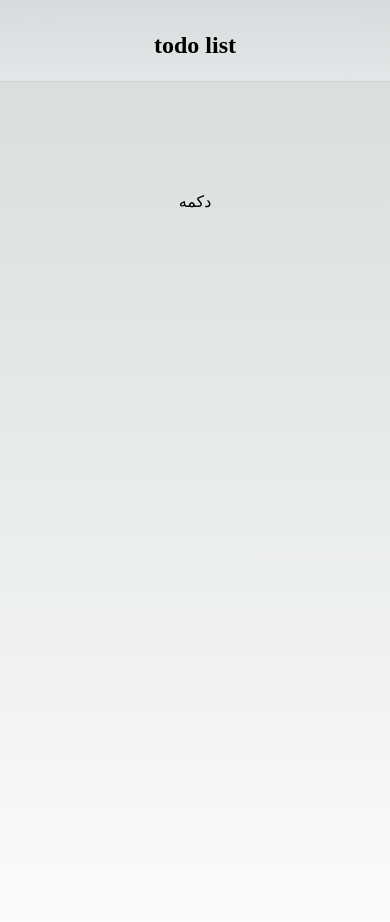
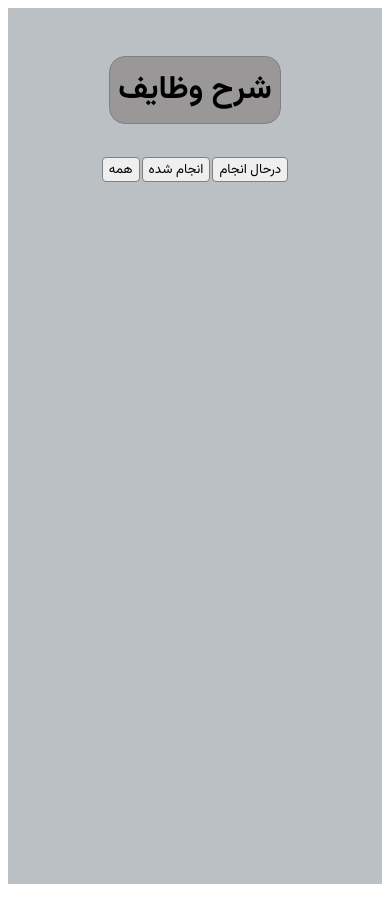
Before and after one commit to sarvinrz/todo-list-nextjs, a Next.js app in the folder todo-list/: page / in a window 390 px wide. Shown: the top 922 px of the page. After the commit the page ends 892 px from the top, so only its background shows below. Built offline with nearby package versions, Linux system fonts and the light colour scheme.

Commit message:
feat(dev): add mainlayout & add buttons styling

```diff
--- a/todo-list/src/components/FilterButtons/index.tsx
+++ b/todo-list/src/components/FilterButtons/index.tsx
@@ -1,13 +1,15 @@
 import React from 'react';
-import styles from '@/styles/Home.module.css';
+import styles from '@/styles/FilterButtons.module.css';
 import { useTranslation } from 'react-i18next';
 
 const FilterButtons = function () {
   const { t } = useTranslation();
   return (
-    <main className={`${styles.main}`}>
-      <div className='filter-buttons'>{t('button')}</div>
-    </main>
+    <div className={styles.mainButton}>
+      <button>{t('All')}</button>
+      <button>{t('Completed')}</button>
+      <button>{t('Active')}</button>
+    </div>
   );
 };
 
--- a/todo-list/src/layouts/MainLayout.tsx
+++ b/todo-list/src/layouts/MainLayout.tsx
@@ -1,19 +1,21 @@
 import React from 'react';
 import styles from '@/styles/Home.module.css';
 import FilterButtons from '@/components/FilterButtons';
+import { useTranslation } from 'react-i18next';
 
 interface MainLayoutProps {
   children: React.ReactNode;
 }
 
 const MainLayout: React.FC<MainLayoutProps> = function ({ children }) {
+  const { t } = useTranslation();
   return (
     <>
-      <main className={`${styles.main}`}>
-        <div className={styles.description}>
-          <p>todo list</p>
+      <main className={styles.main}>
+        <div className={styles.layout}>
+          <p>{t('to-do list')}</p>
+          <FilterButtons />
         </div>
-        <FilterButtons />
       </main>
     </>
   );
--- a/todo-list/src/locales/fa.json
+++ b/todo-list/src/locales/fa.json
@@ -1 +1,7 @@
-{ "button": "دکمه" }
+{
+  "Button": "دکمه",
+  "to-do list": "شرح وظایف",
+  "All": "همه",
+  "Active": "درحال انجام",
+  "Completed": "انجام شده"
+}
--- a/todo-list/src/styles/Filter-Buttons.module.css
+++ /dev/null
@@ -1,6 +0,0 @@
-.main-button button {
-  display: flex;
-  flex-direction: column;
-  justify-content: center;
-  align-items: center;
-}
--- /dev/null
+++ b/todo-list/src/styles/FilterButtons.module.css
@@ -0,0 +1,16 @@
+.mainButton {
+  display: flex;
+  flex-direction: row;
+  justify-content: space-between;
+  align-items: center;
+}
+
+.mainButton button {
+  display: flex;
+  flex-direction: row;
+  justify-content: center;
+  margin: 1px;
+  border: 1px solid gray;
+  border-radius: 4px;
+  font-family: 'Vazirmatn';
+}
--- a/todo-list/src/styles/Home.module.css
+++ b/todo-list/src/styles/Home.module.css
@@ -1,231 +1,25 @@
 .main {
+  justify-content: center;
+  align-items: center;
+  background-color: rgb(187, 192, 197);
+  color: rgb(68, 50, 50);
+  font-family: 'Vazirmatn';
+}
+
+.layout {
   display: flex;
   flex-direction: column;
-  justify-content: space-between;
   align-items: center;
-  padding: 6rem;
+  padding: 16px;
   min-height: 100vh;
 }
 
-.description {
-  display: inherit;
-  justify-content: center;
-  align-items: center;
-  font-size: 0.85rem;
-  max-width: var(--max-width);
-  width: 100%;
-  z-index: 2;
-  font-family: var(--font-mono);
+.layout p {
+  background-color: rgb(153, 151, 151);
+  padding: 8px;
+  color: black;
+  font-size: 32px;
+  border: 1px solid gray;
+  border-radius: 16px;
+  font-weight: bold;
 }
-
-.description a {
-  display: flex;
-  justify-content: center;
-  align-items: center;
-  gap: 0.5rem;
-}
-
-.description p {
-  position: relative;
-  margin: 0;
-  padding: 1rem;
-  background-color: rgba(var(--callout-rgb), 0.5);
-  border: 1px solid rgba(var(--callout-border-rgb), 0.3);
-  border-radius: var(--border-radius);
-  font-weight: bolder;
-  font-size: x-large;
-}
-
-.code {
-  font-weight: 700;
-  font-family: var(--font-mono);
-}
-
-.grid {
-  display: grid;
-  grid-template-columns: repeat(4, minmax(25%, auto));
-  max-width: 100%;
-  width: var(--max-width);
-}
-
-.card {
-  padding: 1rem 1.2rem;
-  border-radius: var(--border-radius);
-  background: rgba(var(--card-rgb), 0);
-  border: 1px solid rgba(var(--card-border-rgb), 0);
-  transition: background 200ms, border 200ms;
-}
-
-.card span {
-  display: inline-block;
-  transition: transform 200ms;
-}
-
-.card h2 {
-  font-weight: 600;
-  margin-bottom: 0.7rem;
-}
-
-.card p {
-  margin: 0;
-  opacity: 0.6;
-  font-size: 0.9rem;
-  line-height: 1.5;
-  max-width: 30ch;
-}
-
-.center {
-  display: flex;
-  justify-content: center;
-  align-items: center;
-  position: relative;
-  padding: 4rem 0;
-}
-
-.center::before {
-  background: var(--secondary-glow);
-  border-radius: 50%;
-  width: 480px;
-  height: 360px;
-  margin-left: -400px;
-}
-
-.center::after {
-  background: var(--primary-glow);
-  width: 240px;
-  height: 180px;
-  z-index: -1;
-}
-
-.center::before,
-.center::after {
-  content: '';
-  left: 50%;
-  position: absolute;
-  filter: blur(45px);
-  transform: translateZ(0);
-}
-
-.logo {
-  position: relative;
-}
-/* Enable hover only on non-touch devices */
-@media (hover: hover) and (pointer: fine) {
-  .card:hover {
-    background: rgba(var(--card-rgb), 0.1);
-    border: 1px solid rgba(var(--card-border-rgb), 0.15);
-  }
-
-  .card:hover span {
-    transform: translateX(4px);
-  }
-}
-
-@media (prefers-reduced-motion) {
-  .card:hover span {
-    transform: none;
-  }
-}
-
-/* Mobile */
-@media (max-width: 700px) {
-  .content {
-    padding: 4rem;
-  }
-
-  .grid {
-    grid-template-columns: 1fr;
-    margin-bottom: 120px;
-    max-width: 320px;
-    text-align: center;
-  }
-
-  .card {
-    padding: 1rem 2.5rem;
-  }
-
-  .card h2 {
-    margin-bottom: 0.5rem;
-  }
-
-  .center {
-    padding: 8rem 0 6rem;
-  }
-
-  .center::before {
-    transform: none;
-    height: 300px;
-  }
-
-  .description {
-    font-size: 0.8rem;
-  }
-
-  .description a {
-    padding: 1rem;
-  }
-
-  .description p,
-  .description div {
-    display: flex;
-    justify-content: center;
-    position: fixed;
-    width: 100%;
-  }
-
-  .description p {
-    align-items: center;
-    inset: 0 0 auto;
-    padding: 2rem 1rem 1.4rem;
-    border-radius: 0;
-    border: none;
-    border-bottom: 1px solid rgba(var(--callout-border-rgb), 0.25);
-    background: linear-gradient(
-      to bottom,
-      rgba(var(--background-start-rgb), 1),
-      rgba(var(--callout-rgb), 0.5)
-    );
-    background-clip: padding-box;
-    backdrop-filter: blur(24px);
-  }
-
-  .description div {
-    align-items: flex-end;
-    pointer-events: none;
-    inset: auto 0 0;
-    padding: 2rem;
-    height: 200px;
-    background: linear-gradient(
-      to bottom,
-      transparent 0%,
-      rgb(var(--background-end-rgb)) 40%
-    );
-    z-index: 1;
-  }
-}
-
-/* Tablet and Smaller Desktop */
-@media (min-width: 701px) and (max-width: 1120px) {
-  .grid {
-    grid-template-columns: repeat(2, 50%);
-  }
-}
-
-@media (prefers-color-scheme: dark) {
-  .vercelLogo {
-    filter: invert(1);
-  }
-
-  .logo {
-    filter: invert(1) drop-shadow(0 0 0.3rem #ffffff70);
-  }
-}
-
-@keyframes rotate {
-  from {
-    transform: rotate(360deg);
-  }
-  to {
-    transform: rotate(0deg);
-  }
-}
--- a/todo-list/src/styles/globals.css
+++ b/todo-list/src/styles/globals.css
@@ -69,107 +69,3 @@
   font-style: normal;
   font-display: swap;
 }
-
-:root {
-  --max-width: 1100px;
-  --border-radius: 12px;
-  --foreground-rgb: 0, 0, 0;
-  --background-start-rgb: 214, 219, 220;
-  --background-end-rgb: 255, 255, 255;
-
-  --primary-glow: conic-gradient(
-    from 180deg at 50% 50%,
-    #16abff33 0deg,
-    #0885ff33 55deg,
-    #54d6ff33 120deg,
-    #0071ff33 160deg,
-    transparent 360deg
-  );
-  --secondary-glow: radial-gradient(
-    rgba(255, 255, 255, 1),
-    rgba(255, 255, 255, 0)
-  );
-
-  --tile-start-rgb: 239, 245, 249;
-  --tile-end-rgb: 228, 232, 233;
-  --tile-border: conic-gradient(
-    #00000080,
-    #00000040,
-    #00000030,
-    #00000020,
-    #00000010,
-    #00000010,
-    #00000080
-  );
-
-  --callout-rgb: 238, 240, 241;
-  --callout-border-rgb: 172, 175, 176;
-  --card-rgb: 180, 185, 188;
-  --card-border-rgb: 131, 134, 135;
-}
-
-@media (prefers-color-scheme: dark) {
-  :root {
-    --foreground-rgb: 255, 255, 255;
-    --background-start-rgb: 0, 0, 0;
-    --background-end-rgb: 0, 0, 0;
-
-    --primary-glow: radial-gradient(rgba(1, 65, 255, 0.4), rgba(1, 65, 255, 0));
-    --secondary-glow: linear-gradient(
-      to bottom right,
-      rgba(1, 65, 255, 0),
-      rgba(1, 65, 255, 0),
-      rgba(1, 65, 255, 0.3)
-    );
-
-    --tile-start-rgb: 2, 13, 46;
-    --tile-end-rgb: 2, 5, 19;
-    --tile-border: conic-gradient(
-      #ffffff80,
-      #ffffff40,
-      #ffffff30,
-      #ffffff20,
-      #ffffff10,
-      #ffffff10,
-      #ffffff80
-    );
-
-    --callout-rgb: 20, 20, 20;
-    --callout-border-rgb: 108, 108, 108;
-    --card-rgb: 100, 100, 100;
-    --card-border-rgb: 200, 200, 200;
-  }
-}
-
-* {
-  box-sizing: border-box;
-  padding: 0;
-  margin: 0;
-}
-
-html,
-body {
-  max-width: 100vw;
-  overflow-x: hidden;
-}
-
-body {
-  color: rgb(var(--foreground-rgb));
-  background: linear-gradient(
-      to bottom,
-      transparent,
-      rgb(var(--background-end-rgb))
-    )
-    rgb(var(--background-start-rgb));
-}
-
-a {
-  color: inherit;
-  text-decoration: none;
-}
-
-@media (prefers-color-scheme: dark) {
-  html {
-    color-scheme: dark;
-  }
-}
```
Also changed, not shown: todo-list/src/components/InputField/index.tsx (added, +30 -0 lines).
